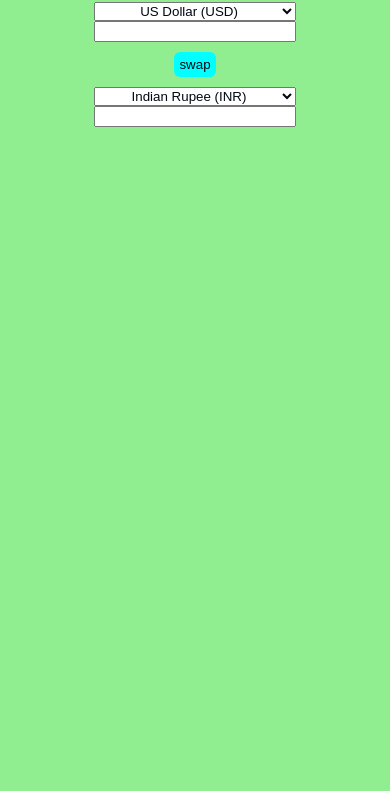
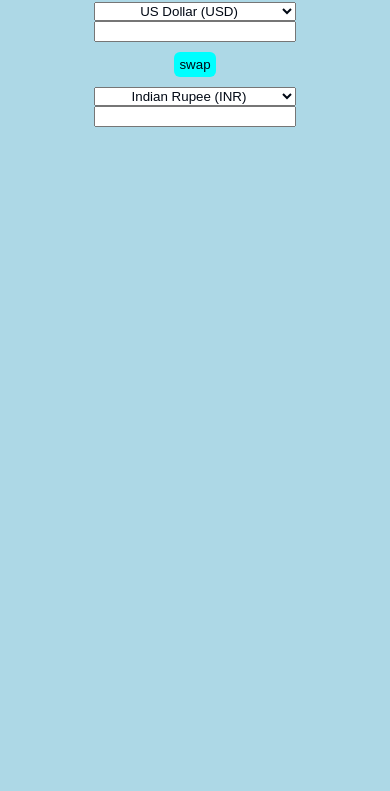
Before and after one commit to bchethan/currencyConverter, a website: page index.html in a window 390 px wide. Shown: the part 53-844 px from the top of the page. Drawn offline with Linux system fonts and the light colour scheme.

Commit message:
Update README for clarity and remove redundant CSS body background color change

```diff
--- a/style.css
+++ b/style.css
@@ -17,9 +17,6 @@ select, input{
     text-align: center;
 }
 @media(max-width: 520px){
-    body{
-    background-color: lightgreen;
-    }
     .slot{
         margin: 10px;
         max-width: fit-content;
```
Also changed, not shown: README.md.
